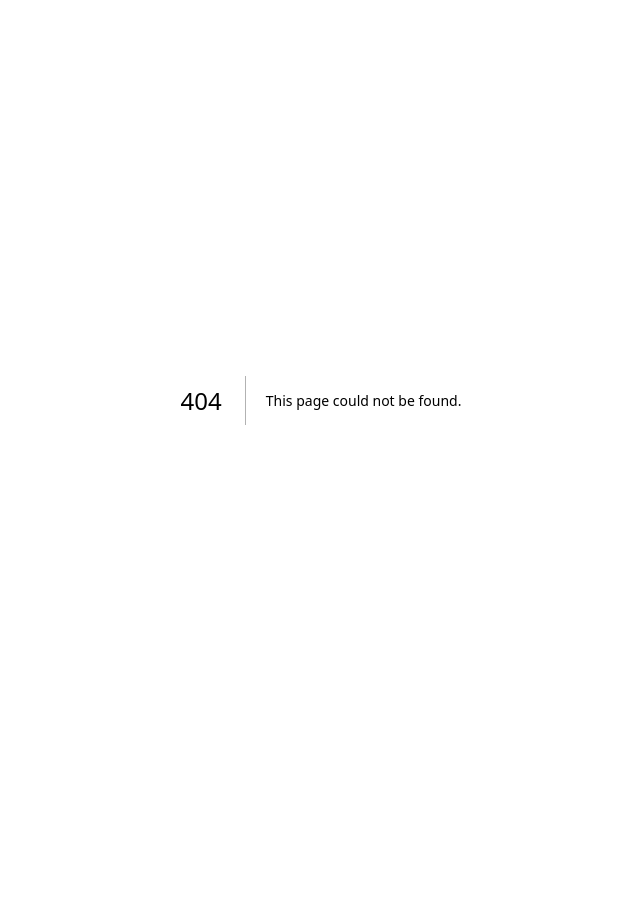
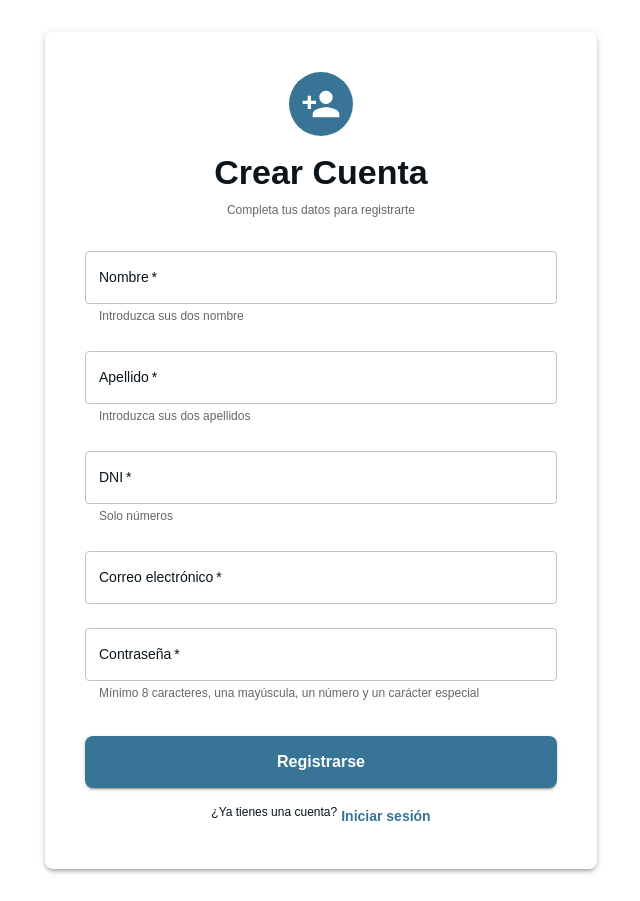
Before and after one commit to FanyL1/Admina-Project-Frontend, a Next.js app in the folder frontend-admina/: page /signUp in a window 1280 px wide. Before the commit this address had no page. Shown: the whole page, without its empty margins (319-959 px from the left). Before the commit the page ends 800 px from the top, so only its background shows below. Built offline with nearby package versions, Linux system fonts and the light colour scheme.

Commit message:
PRuebas de conexion con bckend, configuracion .env

```diff
--- a/frontend-admina/app/layout.tsx
+++ b/frontend-admina/app/layout.tsx
@@ -15,7 +15,7 @@ const geistMono = Geist_Mono({
 });
 
 export const metadata: Metadata = {
-  title: 'Admina - Integración de Trámites Académicos',
+  title: 'Admina - Trámites Académicos AIS',
   description: 'Admina. Tecnologia que simplifica',
 };
 
--- /dev/null
+++ b/frontend-admina/app/signUp/page.tsx
@@ -0,0 +1,253 @@
+/*
+ESTO ES UN PROTOTIPO DESARROLLADO PARA PROBAR LA CONEXION CON EL BACKEND.
+SE PUEDE TOMAR COMO EJEMPLO DE UTILIZAR MATERIAL UI PERO NO ES UN PRODUCTO FINAL
+*/
+
+
+'use client';
+import { useState } from 'react';
+import {Container, Box, Paper, TextField, Button, Typography, Alert, CircularProgress,} from '@mui/material';
+import {PersonAdd,} from '@mui/icons-material';
+import {signUp, SignUpData} from './useSingUp'
+
+export default function RegisterPage() {
+  const [formData, setFormData] = useState<SignUpData>({
+    name: '',
+    lastname: '',
+    dni: '',
+    email: '',
+    password: '',
+  });
+
+  const [loading, setLoading] = useState(false);
+  const [response, setResponse] = useState<{
+    success: boolean;
+    message: string;
+    details?: Array<{ field: string; message: string }>;
+  } | null>(null);
+
+  const handleChange = (e: React.ChangeEvent<HTMLInputElement>) => {
+    const { name, value } = e.target;
+    setFormData((prev) => ({ ...prev, [name]: value }));
+    if (response) setResponse(null);
+  };
+
+  const handleSubmit = async (e: React.FormEvent) => {
+    e.preventDefault();
+    setLoading(true);
+    setResponse(null);
+
+    const result = await signUp(formData);
+    setResponse(result);
+
+    if (result.success) {
+      setFormData({
+        name: '',
+        lastname: '',
+        dni: '',
+        email: '',
+        password: '',
+      });
+    }
+
+    setLoading(false);
+  };
+
+  return (
+    <Container
+      maxWidth="sm"
+      sx={{
+        minHeight: '100vh',
+        display: 'flex',
+        alignItems: 'center',
+        py: 4,
+      }}
+    >
+      <Paper
+        elevation={3}
+        sx={{
+          p: { xs: 3, sm: 5 },
+          width: '100%',
+          borderRadius: 2,
+        }}
+      >
+        {/* Header */}
+        <Box
+          sx={{
+            display: 'flex',
+            flexDirection: 'column',
+            alignItems: 'center',
+            mb: 4,
+          }}
+        >
+          <Box
+            sx={{
+              bgcolor: 'primary.main',
+              borderRadius: '50%',
+              p: 1.5,
+              mb: 2,
+              display: 'flex',
+              alignItems: 'center',
+              justifyContent: 'center',
+            }}
+          >
+            <PersonAdd sx={{ fontSize: 40, color: 'white' }} />
+          </Box>
+          <Typography
+            component="h1"
+            variant="h4"
+            sx={{
+              fontWeight: 600,
+              color: 'text.primary',
+            }}
+          >
+            Crear Cuenta
+          </Typography>
+          <Typography
+            variant="body2"
+            sx={{
+              color: 'text.secondary',
+              mt: 1,
+            }}
+          >
+            Completa tus datos para registrarte
+          </Typography>
+        </Box>
+
+        {/* Alertas */}
+        {response && (
+          <Alert
+            severity={response.success ? 'success' : 'error'}
+            sx={{ mb: 3, borderRadius: 2 }}
+            onClose={() => setResponse(null)}
+          >
+            <Typography variant="body2" sx={{fontSize:20}}>
+              {response.message}
+            </Typography>
+            {response.details && response.details.length > 0 && (
+              <Box component="ul" sx={{ mt: 1, mb: 0, pl: 2 }}>
+                {response.details.map((err, idx) => (
+                  <li key={idx}>
+                    <Typography variant="caption">
+                      {err.field}: {err.message}
+                    </Typography>
+                  </li>
+                ))}
+              </Box>
+            )}
+          </Alert>
+        )}
+
+        {/* Formulario */}
+        <Box component="form" onSubmit={handleSubmit} noValidate>
+          <TextField
+            fullWidth
+            required
+            name="name"
+            label="Nombre"
+            value={formData.name}
+            onChange={handleChange}
+            disabled={loading}
+            sx={{ mb: 3 }}
+            helperText="Introduzca sus dos nombre"
+          />
+
+          <TextField
+            fullWidth
+            required
+            name="lastname"
+            label="Apellido"
+            value={formData.lastname}
+            onChange={handleChange}
+            disabled={loading}
+            sx={{ mb: 3 }}
+            helperText="Introduzca sus dos apellidos"
+          />
+
+          <TextField
+            fullWidth
+            required
+            name="dni"
+            label="DNI"
+            value={formData.dni}
+            onChange={handleChange}
+            disabled={loading}
+            placeholder="12345678"
+            helperText="Solo números"
+            sx={{ mb: 3 }}
+          />
+
+          <TextField
+            fullWidth
+            required
+            name="email"
+            type="email"
+            label="Correo electrónico"
+            value={formData.email}
+            onChange={handleChange}
+            disabled={loading}
+            sx={{ mb: 3 }}
+          />
+
+          <TextField
+            fullWidth
+            required
+            name="password"
+            type={'password'}
+            label="Contraseña"
+            value={formData.password}
+            onChange={handleChange}
+            disabled={loading}
+            sx={{ mb: 4 }}
+            helperText="Mínimo 8 caracteres, una mayúscula, un número y un carácter especial"
+          />
+
+          <Button
+            type="submit"
+            fullWidth
+            variant="contained"
+            size="large"
+            disabled={loading}
+            sx={{
+              py: 1.5,
+              mb: 2,
+              borderRadius: 2,
+              textTransform: 'none',
+              fontSize: '1rem',
+              fontWeight: 600,
+            }}
+          >
+            {loading ? <CircularProgress size={24} color="inherit" /> : 'Registrarse'}
+          </Button>
+
+          <Box
+            sx={{
+              display: 'flex',
+              justifyContent: 'center',
+              gap: 0.5,
+            }}
+          >
+            <Typography variant="body2" color="text.secondary">
+              ¿Ya tienes una cuenta?
+            </Typography>
+            <Button
+              variant="text"
+              size="small"
+              sx={{
+                textTransform: 'none',
+                fontWeight: 600,
+                p: 0,
+                minWidth: 'auto',
+              }}
+              onClick={() => {
+                window.location.href = '/login';
+              }}
+            >
+              Iniciar sesión
+            </Button>
+          </Box>
+        </Box>
+      </Paper>
+    </Container>
+  );
+}
--- /dev/null
+++ b/frontend-admina/app/signUp/useSingUp.ts
@@ -0,0 +1,63 @@
+/*
+ESTO ES UN PROTOTIPO DESARROLLADO PARA PROBAR LA CONEXION CON EL BACKEND.
+SE PUEDE TOMAR COMO EJEMPLO DE COMO REALIZAR PETICIONES AL BACKEND
+*/
+
+
+export interface SignUpData {
+  name: string;
+  lastname: string;
+  dni: string;
+  email: string;
+  password: string;
+}
+
+export interface SignUpResponse {
+  success: boolean;
+  message: string;
+  data?: any;
+  details?: Array<{ field: string; message: string }>;
+}
+
+export const signUp = async (formData: SignUpData): Promise<SignUpResponse> => {
+  try {
+
+    const res = await fetch(`${process.env.NEXT_PUBLIC_BACKEND_URL}/api/signup`, {
+      method: 'POST',
+      headers: {
+        'Content-Type': 'application/json',
+      },
+      body: JSON.stringify({
+        name: formData.name,
+        lastname: formData.lastname,
+        dni: formData.dni,
+        email: formData.email,
+        pass: formData.password,
+      }),
+    });
+
+    const data = await res.json();
+
+    if (!res.ok) {
+      return {
+        success: false,
+        message: data.error || 'Error en el registro',
+        details: data.details,
+        data: data,
+      };
+    }
+
+    return {
+      success: true,
+      message: '¡Registro exitoso!',
+      data: data,
+    };
+
+  } catch (error: any) {
+    return {
+      success: false,
+      message: 'Error de conexión con el servidor',
+      details: [{ field: 'general', message: error.message }],
+    };
+  }
+};
```
